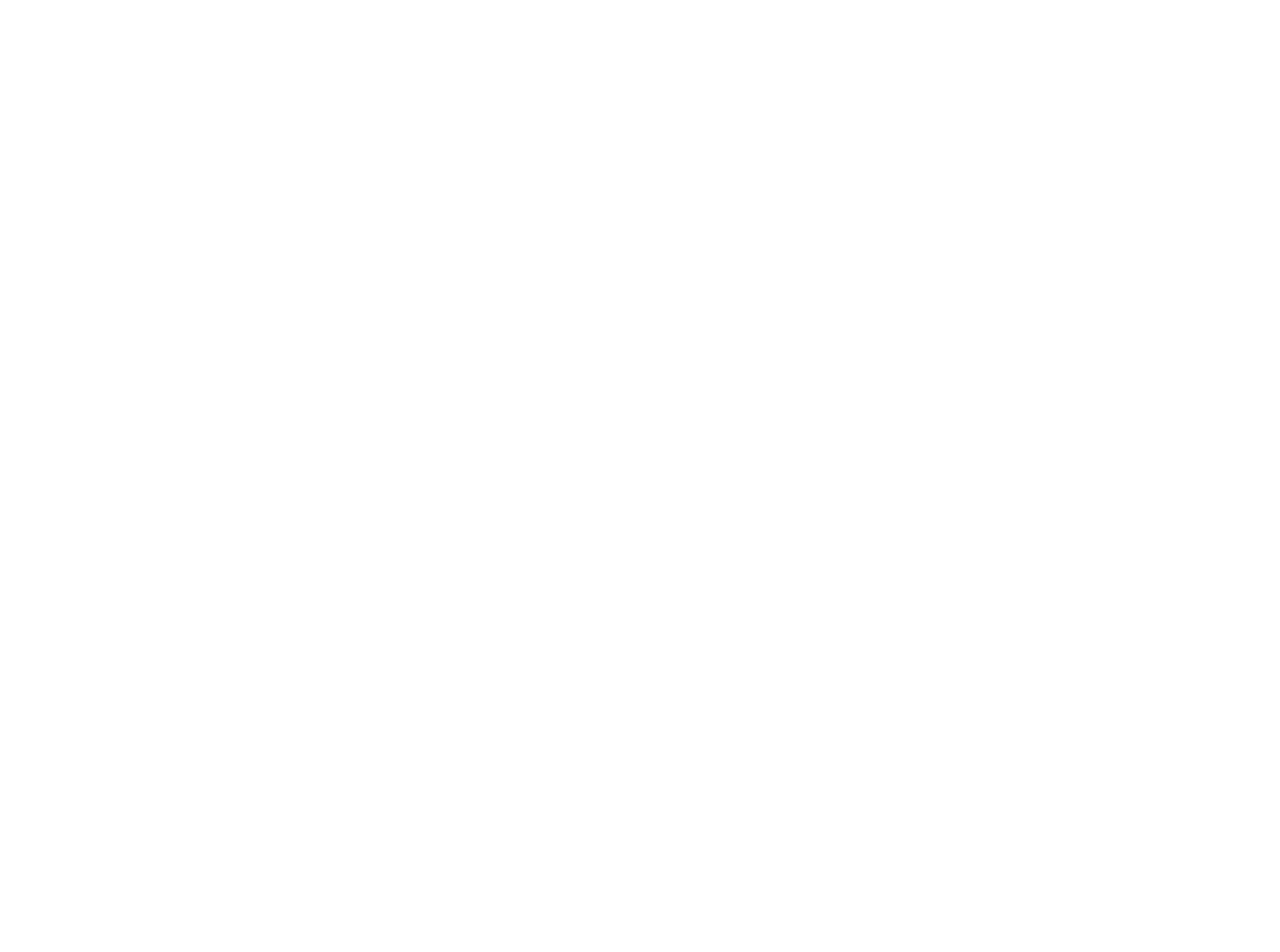
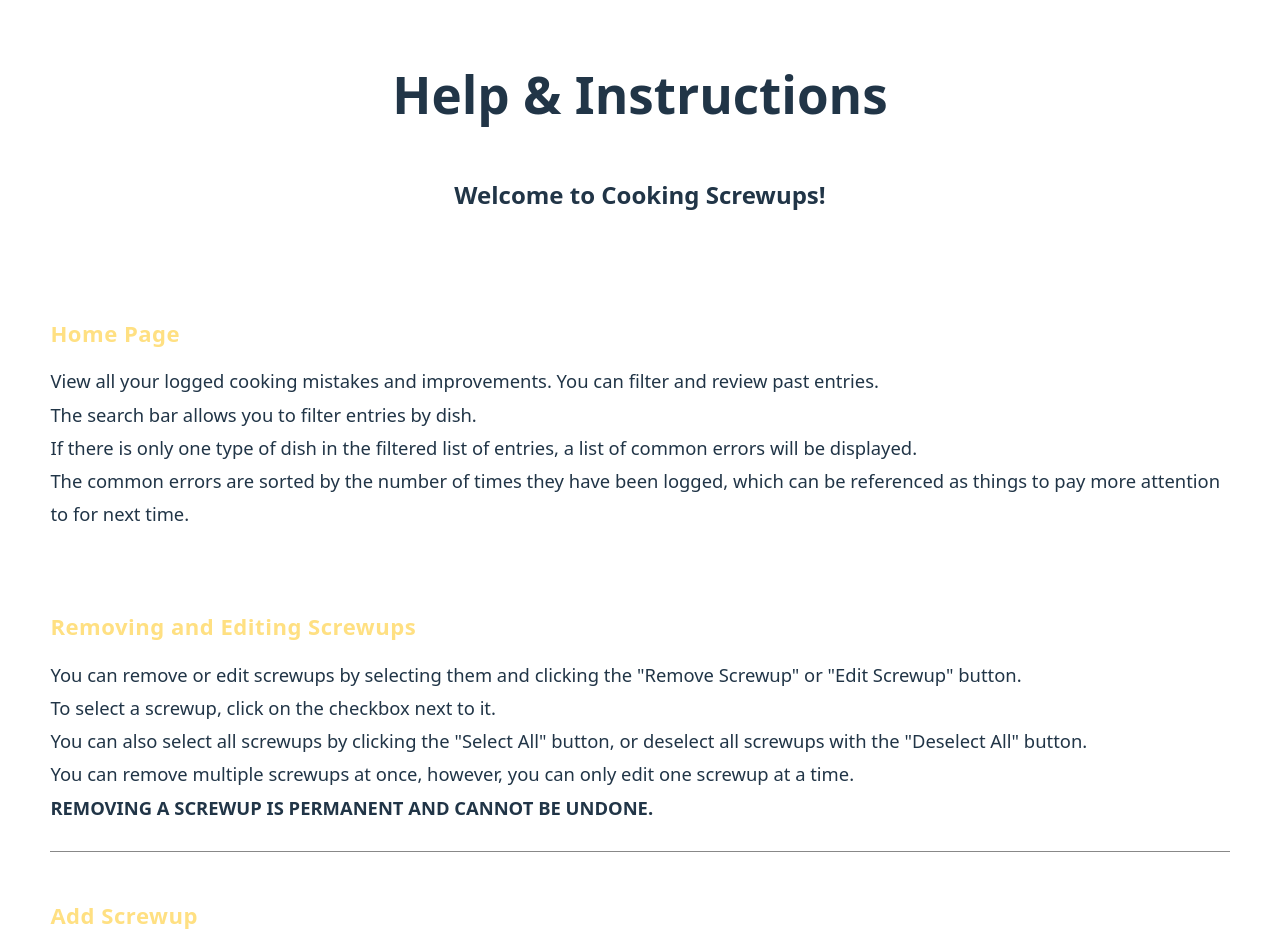
Before and after one commit to Spitfier720/Cooking-Screwups, a React (Vite) app in the folder frontend/: page /help in a window 1280 px wide. Before the commit this address had no page. Shown: the top 952 px of the page. Before the commit the page ends 800 px from the top, so only its background shows below. Built offline with nearby package versions, Linux system fonts and the light colour scheme.

Commit message:
Added Help Page

```diff
--- a/frontend/src/AddScrewup.jsx
+++ b/frontend/src/AddScrewup.jsx
@@ -1,6 +1,6 @@
 import { useEffect, useState } from 'react';
 import { useLocation, useNavigate } from 'react-router-dom';
-import { handleScrewupsChange, handleSuggestionClick, handleKeyDown, removeSuggestion } from './Suggestion';
+import SuggestionInput from './Suggestion';
 
 function AddScrewupPage({ entries, setEntries, setFilteredEntries }) {
     const location = useLocation();
@@ -78,6 +78,8 @@
 
     return (
         <div className="App">
+            <header className="App-header">
+                <button className="help-button" onClick={() => navigate('/help')}>Help</button>
                 <h1>{screwupToEdit ? 'Edit Screwup' : 'Add Screwup'}</h1>
                 <form onSubmit={handleSubmit}>
                     <label>
@@ -109,41 +111,17 @@
                     <div className="screwup-inputs">
                         <label>
                             Screwups: <br />
-                        <input
-                            type="text"
-                            placeholder="Enter screwups here..."
-                            className="screwup-input"
-                            value={currentScrewup}
-                            onChange={(e) => handleScrewupsChange(e, setSuggestions, allScrewups, setCurrentScrewup)}
-                            onKeyDown={(e) => handleKeyDown(e, suggestions, setSuggestions, selectedIndex, setSelectedIndex, screwups, setScrewups, currentScrewup, setCurrentScrewup)}
+                            <SuggestionInput
+                                screwups={screwups}
+                                setScrewups={setScrewups}
+                                currentScrewup={currentScrewup}
+                                setCurrentScrewup={setCurrentScrewup}
+                                suggestions={suggestions}
+                                setSuggestions={setSuggestions}
+                                allScrewups={allScrewups}
+                                selectedIndex={selectedIndex}
+                                setSelectedIndex={setSelectedIndex}
                             />
-                        {suggestions.length > 0 && (
-                            <ul className="suggestions">
-                                {suggestions.map((suggestion, index) => (
-                                    <li
-                                        key={index}
-                                        className={index === selectedIndex ? 'selected' : ''}
-                                        onClick={() => handleSuggestionClick(suggestion, screwups, setScrewups, setSuggestions, setSelectedIndex, setCurrentScrewup)}
-                                    >
-                                        {suggestion}
-                                    </li>
-                                ))}
-                            </ul>
-                        )}
-                        <div className="screwup-list">
-                            {screwups.map((screwup, index) => (
-                                <div key={index} className="screwup-item">
-                                    {screwup}
-                                    <button
-                                        type="button"
-                                        className='remove-button'
-                                        onClick={() => removeSuggestion(index, screwups, setScrewups)}
-                                    >
-                                        X
-                                    </button>
-                                </div>
-                            ))}
-                        </div>
                         </label>
                         <label>
                             Possible Improvements: <br />
@@ -158,6 +136,7 @@
                     <button type="submit">{screwupToEdit ? 'Edit Screwup' : 'Add Screwup'}</button>
                     <button type="button" onClick={() => navigate('/')}>Cancel</button>
                 </form>
+            </header>
         </div>
     );
 }
--- a/frontend/src/App.css
+++ b/frontend/src/App.css
@@ -33,6 +33,38 @@
   flex-direction: row;
   justify-content: center;
   align-items: center;
+}
+
+.help-button {
+  margin-left: auto;
+}
+
+.help-section {
+  font-size: 1.15em;
+  line-height: 1.8;
+  max-width: 1500px;
+  margin: 0 auto;
+  padding: 2em 1em;
+  text-align: left;
+}
+
+.help-section strong {
+  display: block;
+  margin-top: 2em;
+  margin-bottom: 0.5em;
+  font-size: 1.2em;
+  color: #ffe082;
+  letter-spacing: 0.5px;
+}
+
+.help-section hr {
+  margin: 1.5em 0;
+  border: none;
+  border-top: 1px solid #888;
+}
+
+.help-section div {
+  margin-bottom: 0.5em;
 }
 
 .logo {
--- a/frontend/src/App.jsx
+++ b/frontend/src/App.jsx
@@ -3,6 +3,7 @@
 import './App.css';
 import AddScrewupPage from './AddScrewup';
 import {countCommonErrors} from './CommonErrors';
+import HelpPage from './HelpPage';
 import HomePage from './HomePage';
 
 function App() {
@@ -61,6 +62,12 @@
 						/>
 					}
 				/>
+				<Route
+					path="/help"
+					element={
+						<HelpPage />
+					}
+				/>
 			</Routes>
 		</Router>
 	)
--- /dev/null
+++ b/frontend/src/HelpPage.jsx
@@ -0,0 +1,54 @@
+import {useNavigate} from 'react-router-dom';
+
+function HelpPage() {
+    const navigate = useNavigate();
+    return (
+        <div className="App">
+            <header className="App-header">
+                <h1>Help &amp; Instructions</h1>
+                <h2> Welcome to Cooking Screwups!</h2>
+                <div className="help-section">
+                    <strong>Home Page</strong>
+                    <div>
+                        View all your logged cooking mistakes and improvements. You can filter and review past entries. <br />
+                        The search bar allows you to filter entries by dish. <br />
+                        If there is only one type of dish in the filtered list of entries, a list of common errors will be displayed. <br />
+                        The common errors are sorted by the number of times they have been logged, which can be referenced as things to pay more attention to for next time. <br />
+                        <br />
+                    </div>
+                    <strong>Removing and Editing Screwups</strong>
+                    <div>
+                        You can remove or edit screwups by selecting them and clicking the "Remove Screwup" or "Edit Screwup" button. <br />
+                        To select a screwup, click on the checkbox next to it. <br />
+                        You can also select all screwups by clicking the "Select All" button, or deselect all screwups with the "Deselect All" button. <br />
+                        You can remove multiple screwups at once, however, you can only edit one screwup at a time. <br />
+                        <b>REMOVING A SCREWUP IS PERMANENT AND CANNOT BE UNDONE.</b> <br />
+                    </div>
+                    <hr />
+                    <strong>Add Screwup</strong>
+                    <div>
+                        Click the "Add Screwup" button to log a new cooking screwup. <br />
+                        Fill in the date, dish, and details about what went wrong, possible improvements, and any notes. <br />
+                        The date and dish are required fields, and the rest of the fields can be left blank if you wish. <br />
+                        The screwup field is a text box, but you can add multiple screwups by separating them with a new line. <br />
+                        You can use the buttons at the bottom of the page to add or cancel your entry. <br />
+                        <br />
+                    </div>
+                    <strong>Screwup Suggestions</strong>
+                    <div>
+                        As you type a screwup, suggestions from your previous entries will appear. Use arrow keys or click to select. <br />
+                        If your screwup is not in the suggestions, you can add it by pressing enter. <br />
+                    </div>
+                    <hr />
+                    <strong>Help</strong>
+                    <div>
+                        Click the "Help" button on any page to return here.
+                    </div>
+                </div>
+                <button onClick={() => navigate(-1)}>Back</button>
+            </header>
+        </div>
+    );
+}
+
+export default HelpPage;
--- a/frontend/src/HomePage.jsx
+++ b/frontend/src/HomePage.jsx
@@ -12,6 +12,7 @@
     return (
         <div className="App">
             <header className="App-header">
+                <button className="help-button" onClick={() => navigate('/help')}>Help</button>
                 <title>Cooking Screwups</title>
                 <h1>Cooking Screwups</h1>
                 <div className="functionalities">
--- a/frontend/src/Suggestion.js
+++ b/frontend/src/Suggestion.jsx
@@ -1,3 +1,44 @@
+function SuggestionInput({screwups, setScrewups, currentScrewup, setCurrentScrewup, suggestions, setSuggestions, allScrewups, selectedIndex, setSelectedIndex}) {
+    return (
+        <div>
+            <input
+                type="text"
+                className="screwup-input"
+                value={currentScrewup}
+                onChange={(e) => handleScrewupsChange(e, setSuggestions, allScrewups, setCurrentScrewup)}
+                onKeyDown={(e) => handleKeyDown(e, suggestions, setSuggestions, selectedIndex, setSelectedIndex, screwups, setScrewups, currentScrewup, setCurrentScrewup)}
+            />
+            {suggestions.length > 0 && (
+                <ul className="suggestions">
+                    {suggestions.map((suggestion, index) => (
+                        <li
+                            key={index}
+                            className={index === selectedIndex ? 'selected' : ''}
+                            onClick={() => handleSuggestionClick(suggestion, screwups, setScrewups, setSuggestions, setSelectedIndex, setCurrentScrewup)}
+                        >
+                            {suggestion}
+                        </li>
+                    ))}
+                </ul>
+            )}
+            <div className="screwup-list">
+                {screwups.map((screwup, index) => (
+                    <div key={index} className="screwup-item">
+                        {screwup}
+                        <button
+                            type="button"
+                            className='remove-button'
+                            onClick={() => removeSuggestion(index, screwups, setScrewups)}
+                        >
+                            X
+                        </button>
+                    </div>
+                ))}
+            </div>
+        </div>
+    )
+}
+
 export const handleScrewupsChange = (e, setSuggestions, allScrewups, setCurrentScrewup) => {
     const input = e.target.value;
     setCurrentScrewup(input);
@@ -49,3 +90,5 @@
     const updatedScrewups = screwups.filter((_, i) => i !== index);
     setScrewups(updatedScrewups);
 }
+
+export default SuggestionInput;
```
Lines whose indentation alone changed are shown as unchanged.
